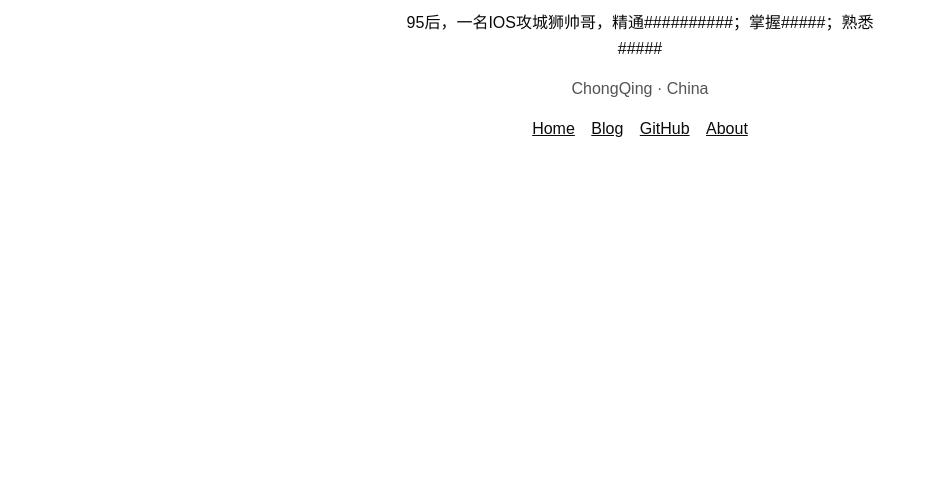
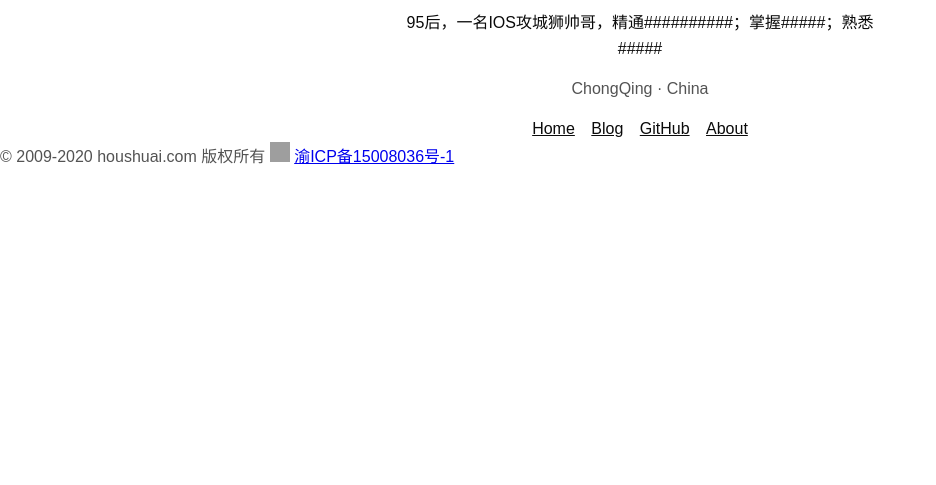
Before and after one commit to wolfhous/HS, a plain HTML site: page index.html in a window 1280 px wide. Shown: the part 315-800 px from the top of the page, without its empty margins (0-936 px from the left). Drawn offline with Linux system fonts and the light colour scheme; grey boxes are pictures that could not be loaded.

Commit message:
Update index.html

```diff
--- a/index.html
+++ b/index.html
@@ -22,4 +22,7 @@
         <a href="http://blog.houshuai.com/about" target="_blank">About</a>
     </p>
 </div>
+<a>© 2009-2020 houshuai.com 版权所有</a>
+<img style="width: 20px; height: 20px;" src="http://www.beian.gov.cn/img/ghs.png" alt="备案标识" />
+<a href="http://beian.miit.gov.cn" target="_blank" rel="nofollow noopener noreferrer">渝ICP备15008036号-1 </a>
 </body></html>
```
Lines whose indentation alone changed are shown as unchanged.
